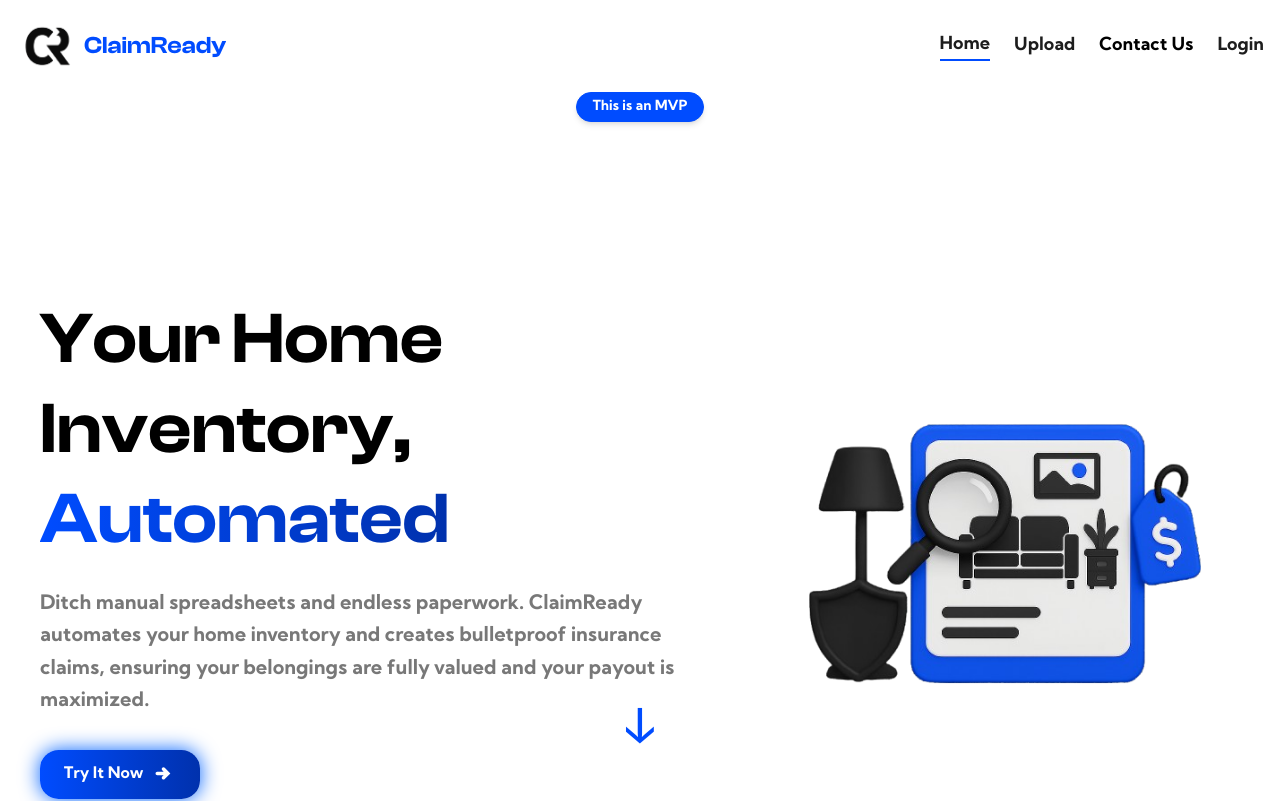
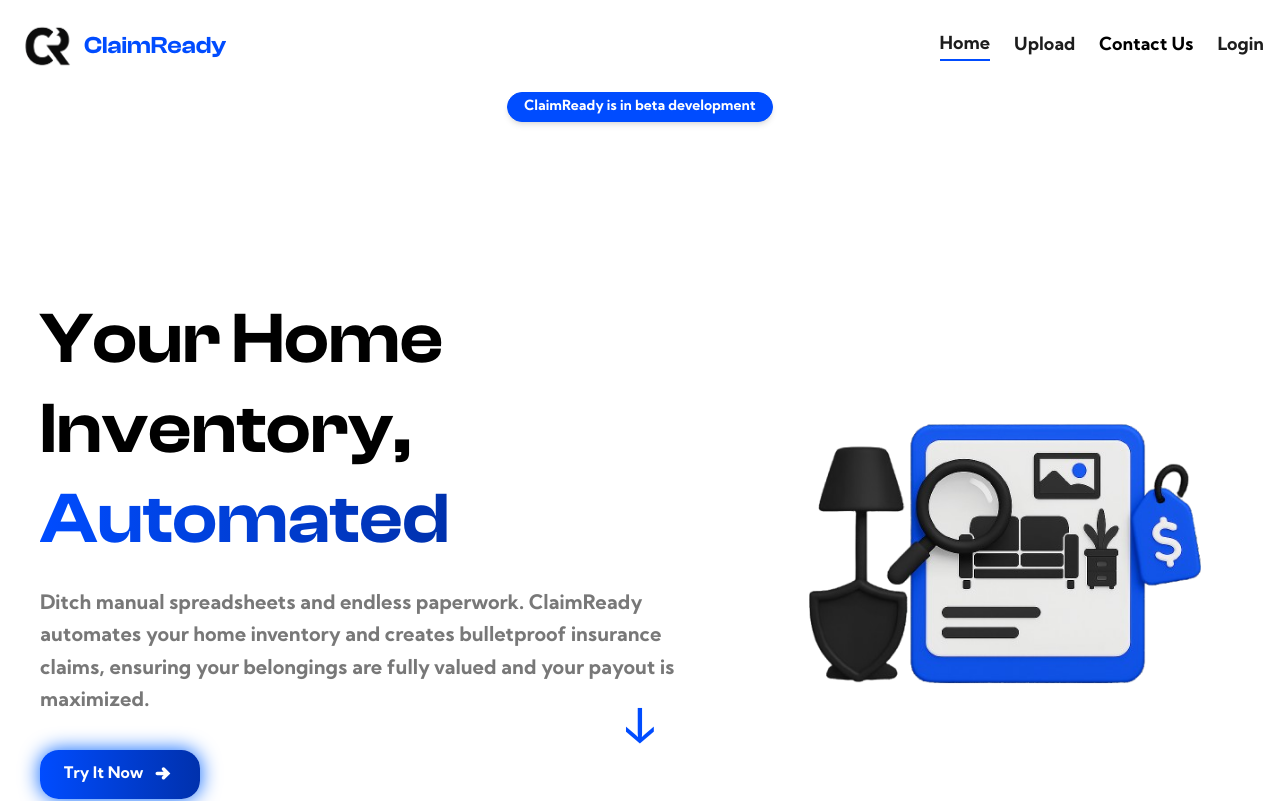
Before and after one commit to adiparekh944/ClaimReady, a Next.js app in the folder frontend/: page / in a window 1280 px wide. Shown: the top 801 px of the page. Built offline with nearby package versions, Linux system fonts and the light colour scheme.

Commit message:
changed mvp to beta dev

```diff
--- a/frontend/src/app/page.tsx
+++ b/frontend/src/app/page.tsx
@@ -266,7 +266,7 @@ const [showArrow, setShowArrow] = useState(true);
       <main className="relative z-10">
         {/* MVP Banner - centered for the whole hero section */}
         <div className="flex justify-center w-full mb-6">
-          <span className="px-4 py-1 rounded-full bg-[var(--color-primary)] bg-opacity-10 text-white font-semibold font-kumbh-sans text-sm shadow-md border border-[var(--color-primary)]">This is an MVP</span>
+          <span className="px-4 py-1 rounded-full bg-[var(--color-primary)] bg-opacity-10 text-white font-semibold font-kumbh-sans text-sm shadow-md border border-[var(--color-primary)]">ClaimReady is in beta development</span>
         </div>
         <div className="flex flex-col md:flex-row items-center justify-center min-h-screen relative mb-16 px-4 md:px-10">
           {/* Left: Claim with Confidence */}
```
